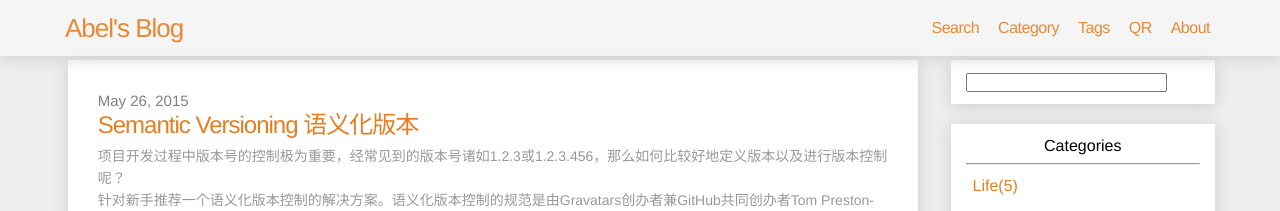
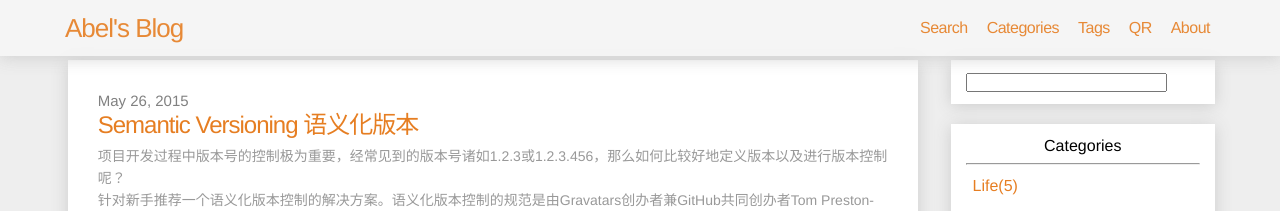
Before and after one commit to Abel-Liu/Abel-Liu.github.io, a Jekyll site: the page built from index.html, in a window 1280 px wide. Shown: the top 211 px of the page. Built offline with Jekyll 4.4.1, drawn with Linux system fonts in a browser that asks for light colours; nearby versions of some CDN libraries; the list of posts is cut into pages by our own code; comment, search, counter and statistics services are not loaded.

Commit message:
update header

```diff
--- a/_includes/header.html
+++ b/_includes/header.html
@@ -17,7 +17,7 @@
             </a>
             <div class="trigger">
                 <a class="page-link" href="#search">Search</a>
-                <a class="page-link" href="#cat">Category</a>
+                <a class="page-link" href="#cat">Categories</a>
                 <a class="page-link" href="#tag">Tags</a>
                 <a class="page-link" href="#qr">QR</a>
                 <a class="page-link" href="#about">About</a>
```
